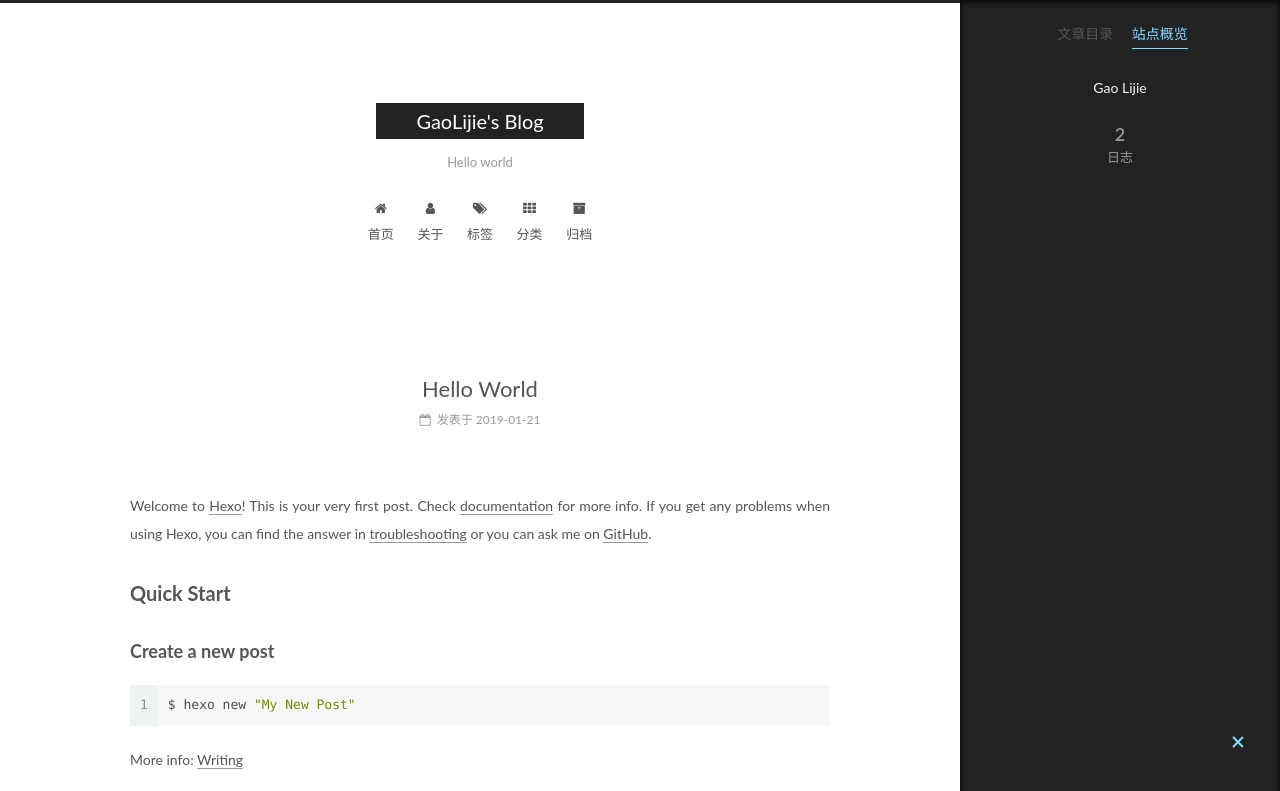
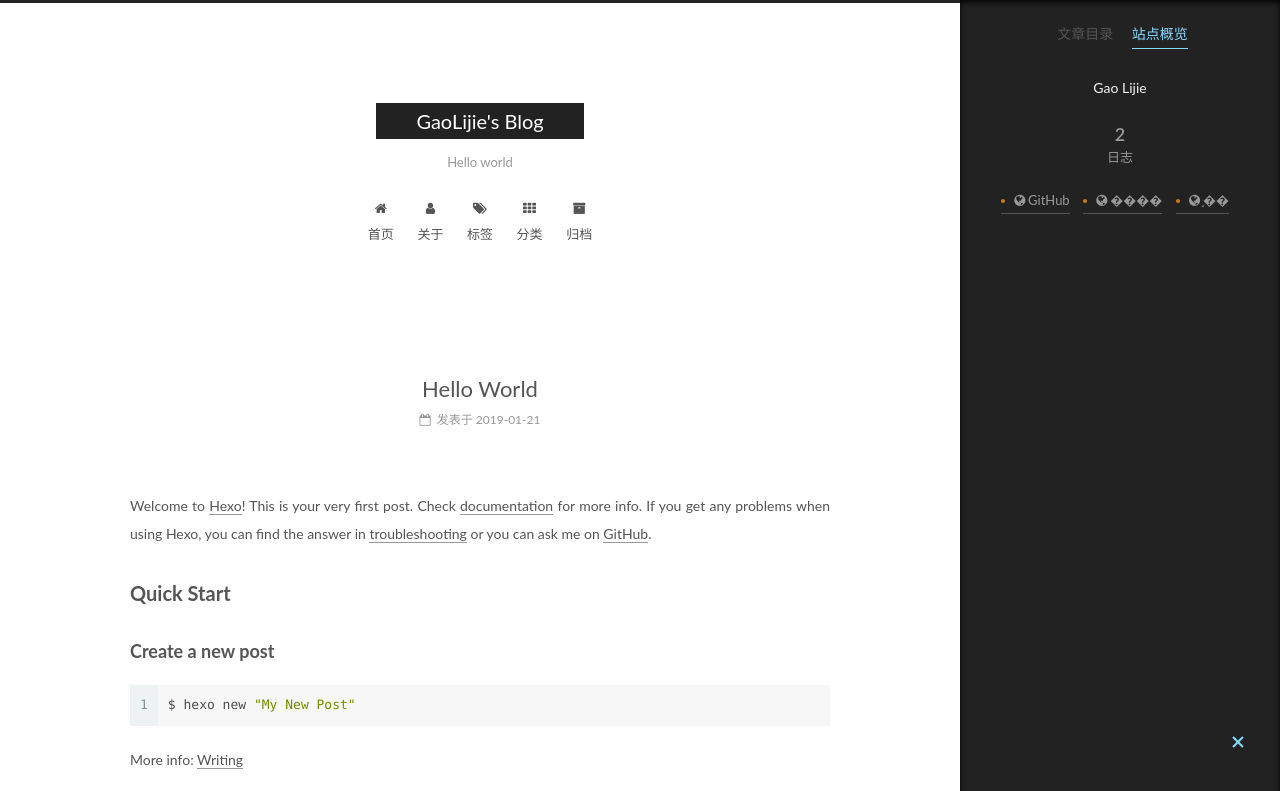
Before and after one commit to gaolijiemathcs/gaolijiemathcs.github.io, a plain HTML site: page 2019/01/21/hello-world/index.html in a window 1280 px wide. Both pictures are taken after a click on the item "站点概览". Shown: the top 791 px of the page. Drawn offline with Linux system fonts and the light colour scheme.

Commit message:
Site updated: 2019-01-21 11:40:17

```diff
--- a/2019/01/21/hello-world/index.html
+++ b/2019/01/21/hello-world/index.html
@@ -462,6 +462,28 @@
 
 
 
+            <div class="links-of-author motion-element">
+
+                  <span class="links-of-author-item">
+                    <a href="https://github.com/gaolijiemathcs" target="_blank" title="GitHub">
+
+                        <i class="fa fa-fw fa-globe"></i>GitHub</a>
+                  </span>
+
+                  <span class="links-of-author-item">
+                    <a href="http://douban.com/people/89947923" target="_blank" title="����">
+
+                        <i class="fa fa-fw fa-globe"></i>����</a>
+                  </span>
+
+                  <span class="links-of-author-item">
+                    <a href="http://www.zhihu.com/people/li-jie-tong-xue" target="_blank" title="֪��">
+
+                        <i class="fa fa-fw fa-globe"></i>֪��</a>
+                  </span>
+
+            </div>
+
 
 
 
--- a/css/main.css
+++ b/css/main.css
@@ -1822,7 +1822,7 @@
   width: 4px;
   height: 4px;
   border-radius: 50%;
-  background: #6a29ff;
+  background: #c97a0d;
 }
 .links-of-blogroll {
   font-size: 13px;
```
Also changed, not shown: 2019/01/21/博客名字/index.html (+22 -0 lines), archives/2019/01/index.html (+22 -0 lines), archives/2019/index.html (+22 -0 lines), archives/index.html (+22 -0 lines), index.html (+22 -0 lines).
